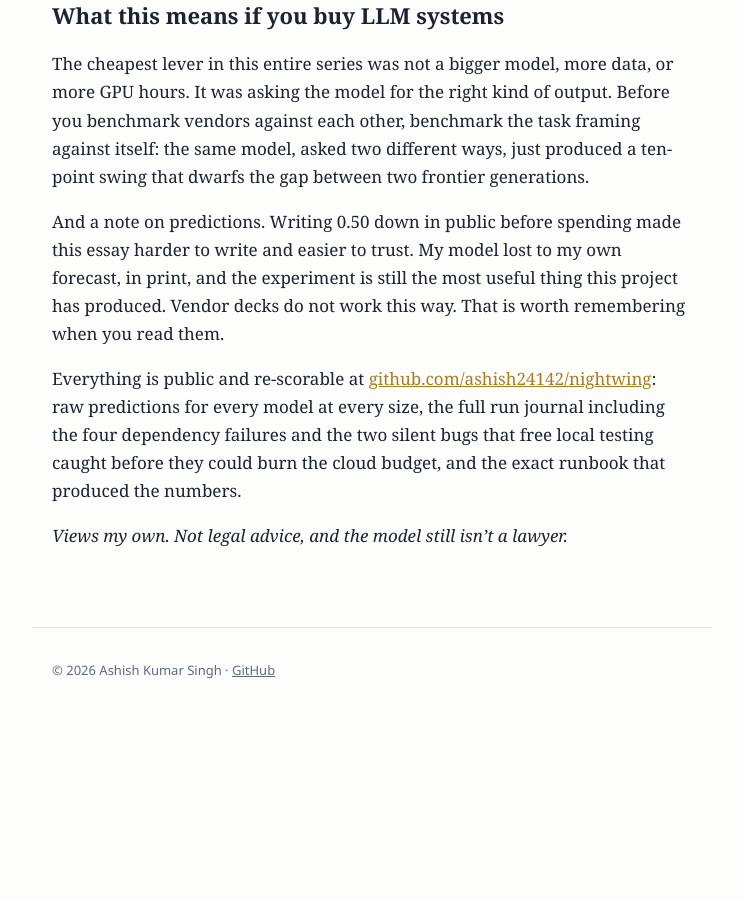
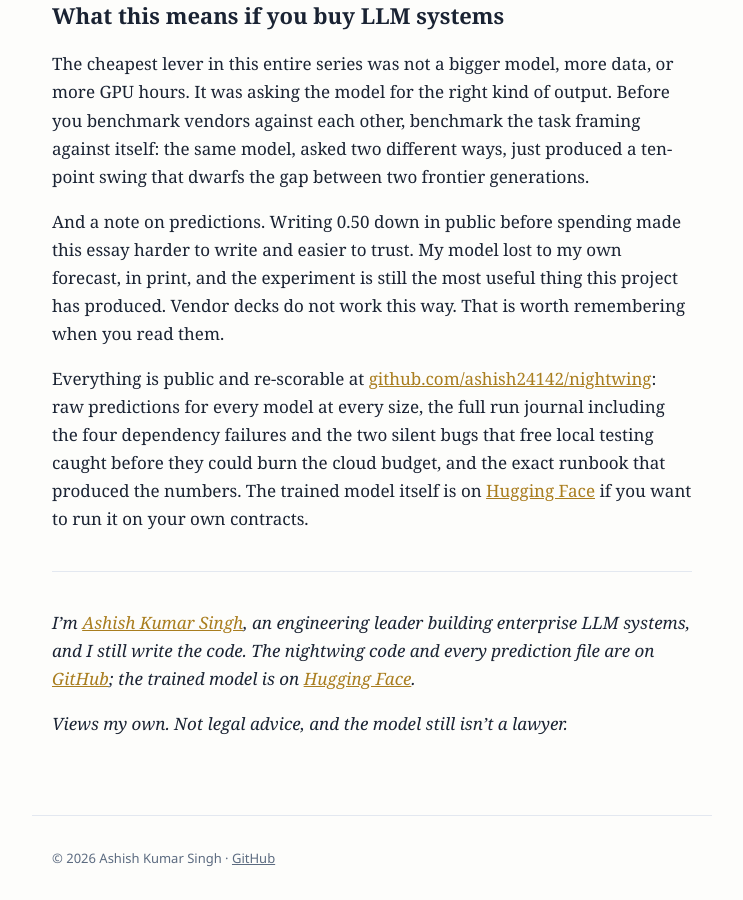
Before and after one commit to ashish24142/migrationassurance.com, a Jekyll site: the page built from _posts/2026-07-18-one-change-ten-points.md, in a window 1280 px wide and 900 px high, scrolled down 2715 px. Shown: the whole window, without its empty margins (268-1011 px from the left). Built offline with Jekyll 4.4.1, drawn with Linux system fonts in a browser that asks for light colours; before the commit the page ends 3427 px from its top, so only the background shows below that.

Commit message:
Cross-links: Hugging Face model + author byline on nightwing essays and homepage

```diff
--- a/_posts/2026-07-18-one-change-ten-points.md
+++ b/_posts/2026-07-18-one-change-ten-points.md
@@ -108,6 +108,16 @@ Everything is public and re-scorable at
 raw predictions for every model at every size, the full run journal including
 the four dependency failures and the two silent bugs that free local testing
 caught before they could burn the cloud budget, and the exact runbook that
-produced the numbers.
+produced the numbers. The trained model itself is on
+[Hugging Face](https://huggingface.co/ashish24142/nightwing-14b-cuad-extractive)
+if you want to run it on your own contracts.
+
+---
+
+*I'm [Ashish Kumar Singh](https://in.linkedin.com/in/ashish-kr-singh-ml), an
+engineering leader building enterprise LLM systems, and I still write the code.
+The nightwing code and every prediction file are on
+[GitHub](https://github.com/ashish24142/nightwing); the trained model is on
+[Hugging Face](https://huggingface.co/ashish24142/nightwing-14b-cuad-extractive).*
 
 *Views my own. Not legal advice, and the model still isn't a lawyer.*
--- a/index.html
+++ b/index.html
@@ -18,7 +18,8 @@ benchmark of frontier LLMs vs a cheap fine-tuned specialist on CUAD contract cla
 scored on the official metric with every model's raw predictions published. Version two changed
 one thing, the task framing, and gained ten points: the specialist now beats GPT-4o in 25 of 40
 categories and GPT-5.2 in 22 of 40, still loses overall to Claude, and its pre-registered
-prediction missed in public. Honest numbers over highlight reels.</p>
+prediction missed in public. Honest numbers over highlight reels. The trained model is on
+<a href="https://huggingface.co/ashish24142/nightwing-14b-cuad-extractive">Hugging Face</a>.</p>
 
 <h2 id="writing">Writing</h2>
 {% if site.posts.size > 0 %}
```
Also changed, not shown: _posts/2026-07-13-forty-dollar-specialist-vs-frontier.md (+9 -0 lines).
